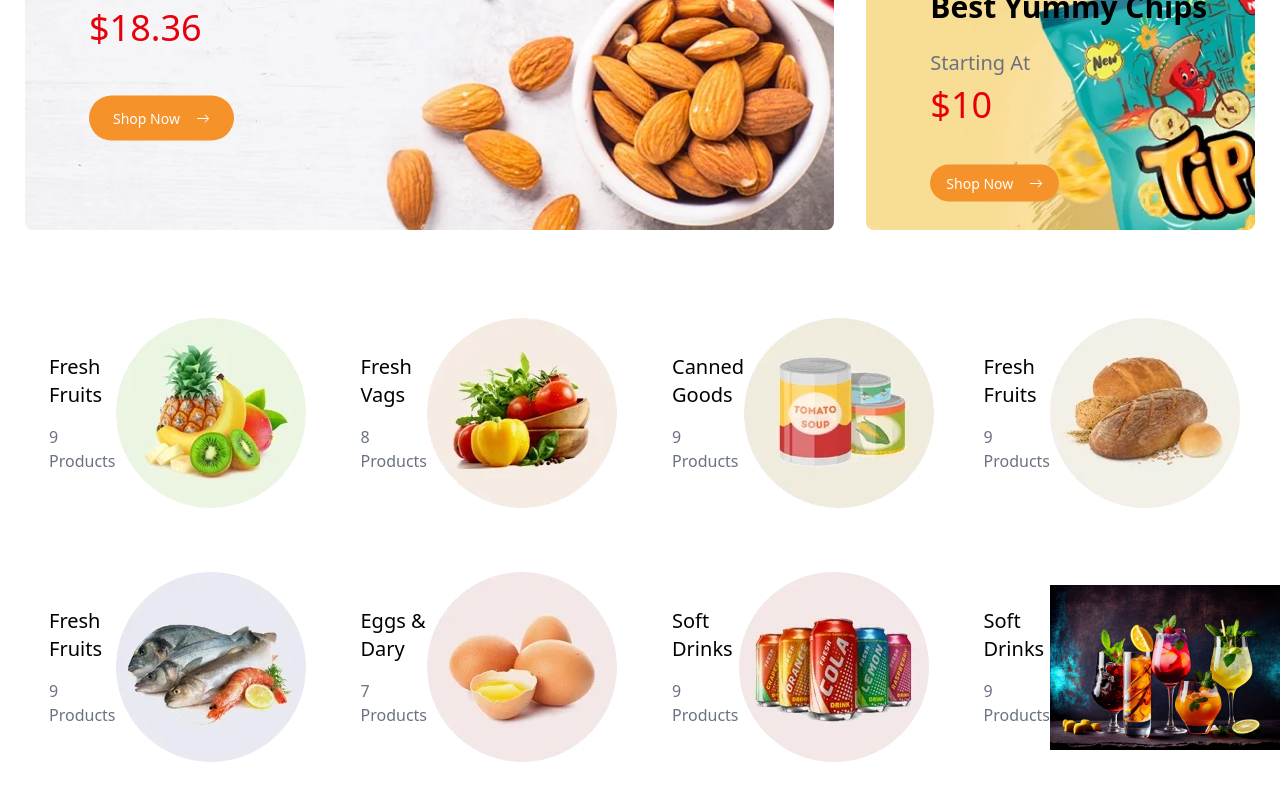
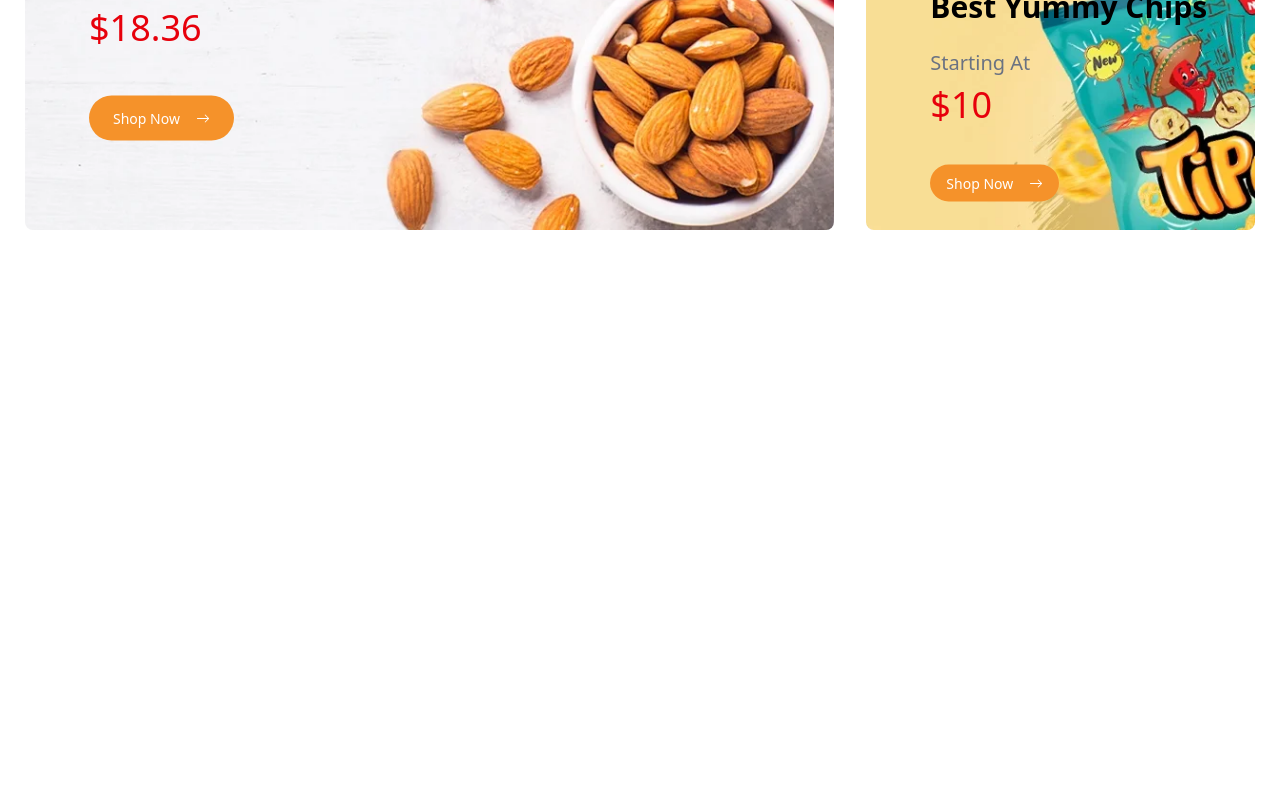
Before and after one commit to itsmeharazz/e-commerce-web, a React (Vite) app: page / in a window 1280 px wide. Shown: the part 438-1238 px from the top of the page. After the commit the page ends 800 px from the top, so only its background shows below. Built offline with nearby package versions, Linux system fonts and the light colour scheme.

Commit message:
add home page

```diff
--- a/src/compenent/Category/Category.jsx
+++ /dev/null
@@ -1,22 +0,0 @@
-import React from 'react'
-import {category_list} from '../../assets/data';
-
-const Category = () => {
-  return (
-    <div className='container py-16'>
-      <div className='grid sm:grid-cols-2 md:grid-cols-3 lg:grid-cols-4 gap-4'>
-        {category_list.map((category, index) => (
-          <div key={index} className='flex justify-between items-center p-6'>
-            <div className='space-y-4'>
-              <h3 className='font-medium text-xl'>{category.menu_name}</h3>
-              <p className='text-gray-500'>{category.stock}</p>
-            </div>
-            <img src={category.image} alt='' />
-          </div>
-        ))}
-      </div>
-    </div>
-  );
-}
-
-export default Category
--- a/src/pages/HomePage.jsx
+++ b/src/pages/HomePage.jsx
@@ -1,12 +1,10 @@
 import React from 'react'
 import HeroSection from '../compenent/HeroSection';
-import Category from '../compenent/Category/Category';
 
 const HomePage = () => {
   return (
     <div>
         <HeroSection />
-        <Category />
     </div>
   )
 }
```
